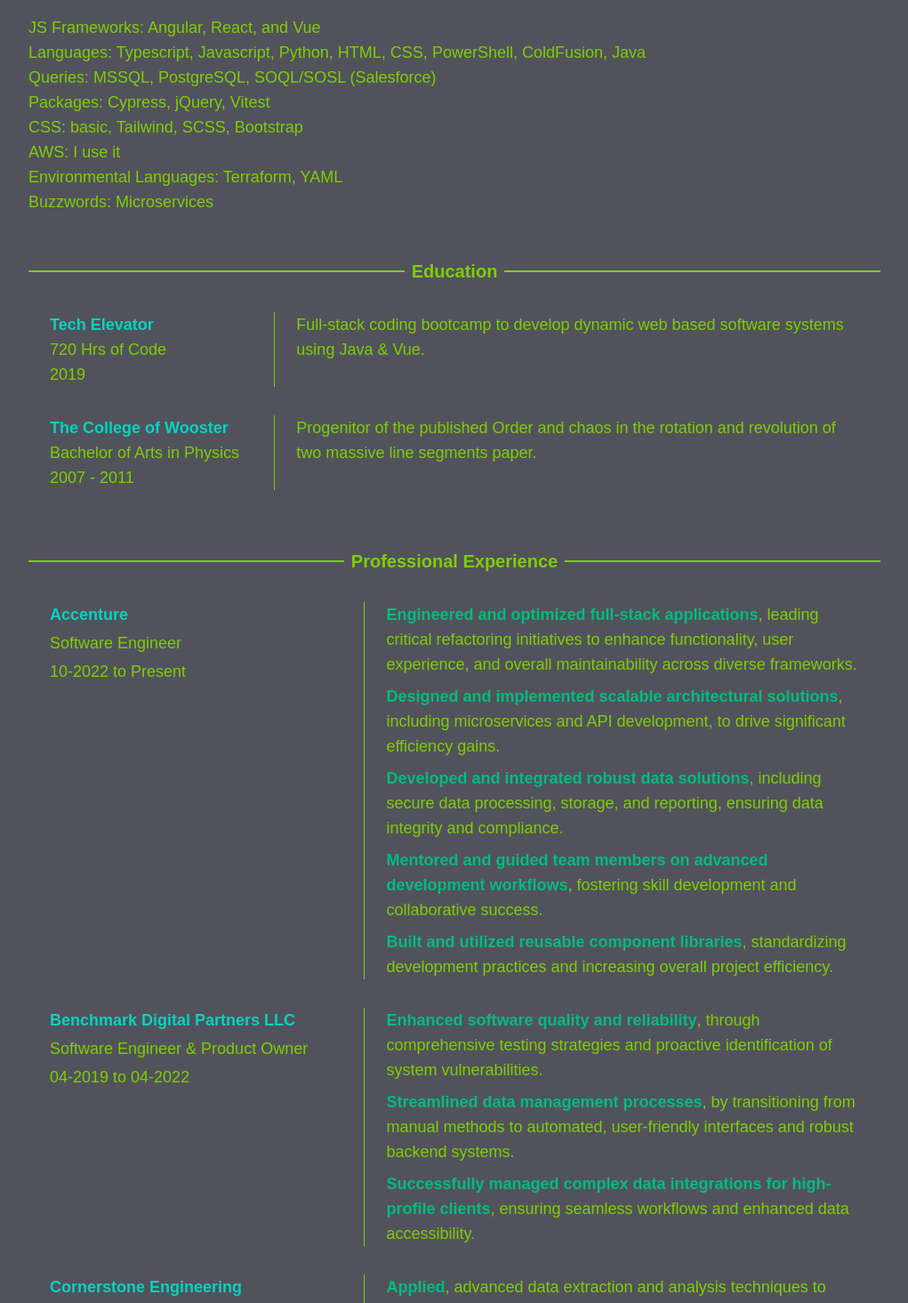
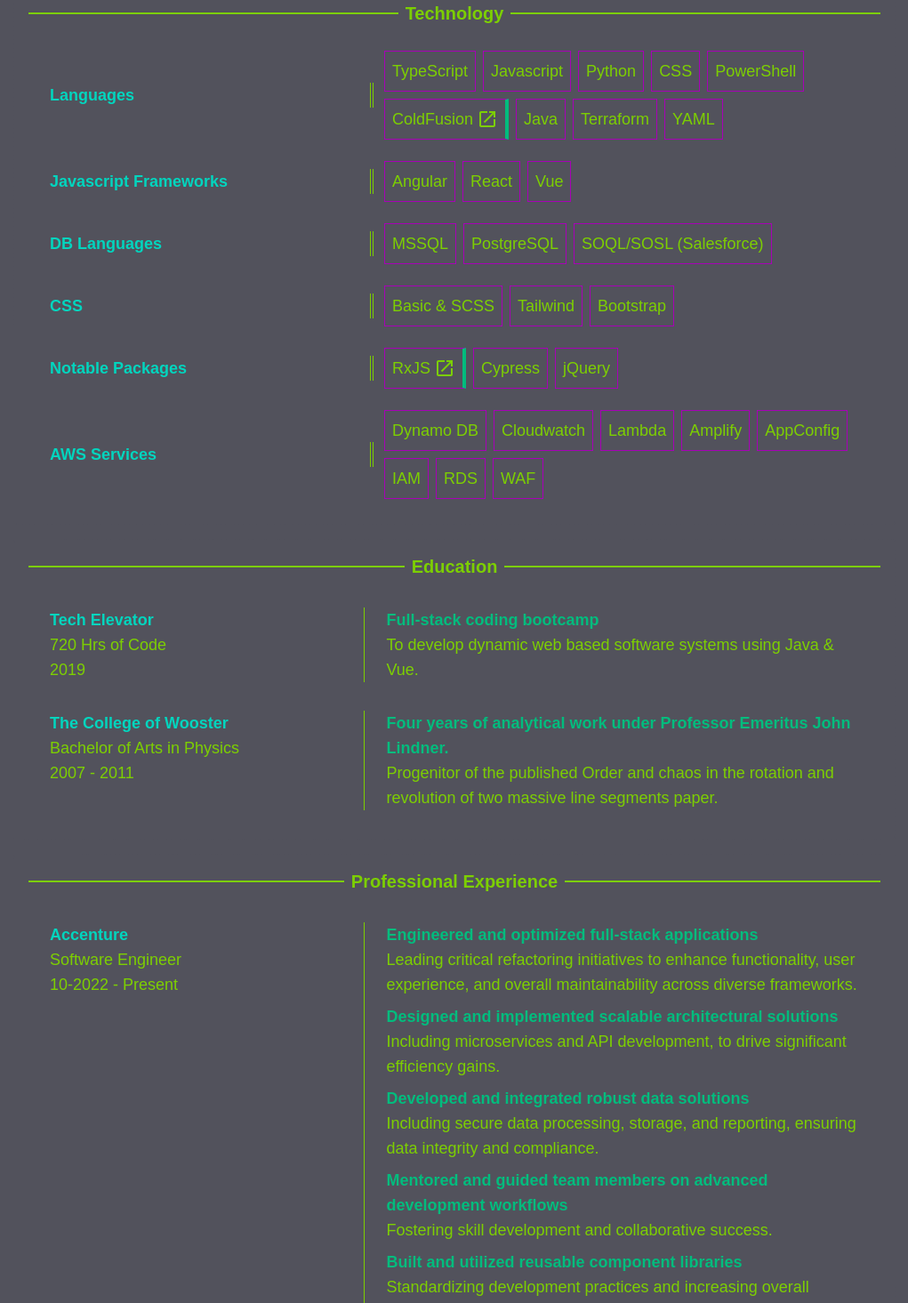
Before and after one commit to adsaines/adsaines.github.io, a Next.js app: page /resume in a window 1280 px wide. Shown: the part 585-2050 px from the top of the page at 89% size, without its empty margins (9-1030 px from the left). Built offline with nearby package versions, Linux system fonts and the light colour scheme.

Commit message:
refactored education section to be uniform with professional experience and added bricks for technology section

```diff
--- a/src/app/resume/page.tsx
+++ b/src/app/resume/page.tsx
@@ -1,55 +1,8 @@
 import { NextPage } from "next";
-import { BlurbWithTitle, EducationChunk, ProffessionalExperience, StandardResumeSection, TalkingPoint } from "./projections";
+import { BlurbWithTitle, ItemWithExplanations, StandardResumeSection, TitleWithBricks } from "./projections";
+import { ResumeWording } from './resumeWording'
 
 const Resume: NextPage = () => {
-
-    const tddBlurb = `I've been using TDD for a while, but I've found that I prefer to use it two very specific cirumstances. The first is for refactoring; it makes it considerably easier to work on large classes and components. The second is for time sensitive development; starting with the outcome keeps focus on easy and direct logical steps.`
-
-    const accentureTalkingPoints: TalkingPoint[] = [
-        {
-            bolded: 'Engineered and optimized full-stack applications',
-            followUp: 'leading critical refactoring initiatives to enhance functionality, user experience, and overall maintainability across diverse frameworks.'
-        },
-        {
-            bolded: 'Designed and implemented scalable architectural solutions',
-            followUp: 'including microservices and API development, to drive significant efficiency gains.'
-        },
-        {
-            bolded: 'Developed and integrated robust data solutions',
-            followUp: 'including secure data processing, storage, and reporting, ensuring data integrity and compliance.'
-        },
-        {
-            bolded: 'Mentored and guided team members on advanced development workflows',
-            followUp: 'fostering skill development and collaborative success.'
-        },
-        {
-            bolded: 'Built and utilized reusable component libraries',
-            followUp: 'standardizing development practices and increasing overall project efficiency.'
-        },
-    ]
-
-    const benchmarkTalkingPoints: TalkingPoint[] = [
-        {
-            bolded: 'Enhanced software quality and reliability',
-            followUp: 'through comprehensive testing strategies and proactive identification of system vulnerabilities. '
-        },
-        {
-            bolded: 'Streamlined data management processes',
-            followUp: 'by transitioning from manual methods to automated, user-friendly interfaces and robust backend systems.'
-        },
-        {
-            bolded: 'Successfully managed complex data integrations for high-profile clients',
-            followUp: 'ensuring seamless workflows and enhanced data accessibility.'
-        },
-    ]
-
-    const cornerstoneTalkingPoint: TalkingPoint[] = [
-        {
-            bolded: 'Applied',
-            followUp: 'advanced data extraction and analysis techniques to improve reporting efficiency and derive actionable insights from diverse data sources.'
-        }
-    ]
-
     return (
         <article className={`resume flex flex-col p-4 gap-4 m-2 max-w-4/5 text-lg`}>
             <StandardResumeSection title="Personal Details">
@@ -72,7 +25,7 @@
 
                     <BlurbWithTitle
                         title="Test Driven Development (TDD)"
-                        blurb={tddBlurb}
+                        blurb={ResumeWording.tddBlurb}
                         />
 
                     <BlurbWithTitle
@@ -82,71 +35,70 @@
                 </div>
             </StandardResumeSection>
             <StandardResumeSection title="Technology" >
-                <div className="flex flex-col gap-4">
-                    {/* TODO-MAYBE: chart the technologies by experience & preference in a scatter chart */}
-                </div>
-                <p>
-                    JS Frameworks: Angular, React, and Vue
-                </p>
-                <p>
-                    Languages: Typescript, Javascript, Python, HTML, CSS, PowerShell, ColdFusion, Java
-                </p>
-                <p>
-                    Queries: MSSQL, PostgreSQL, SOQL/SOSL (Salesforce)
-                </p>
-                <p>
-                    Packages: Cypress, jQuery, Vitest
-                </p>
-                <p>
-                    CSS: basic, Tailwind, SCSS, Bootstrap
-                </p>
-                <p>
-                    AWS: I use it
-                </p>
-                <p>
-                    Environmental Languages: Terraform, YAML
-                </p>
-                <p>
-                    Buzzwords: Microservices
-                </p>
+                {/* TODO-MAYBE: chart the technologies by experience & preference in a scatter chart */}
+                <TitleWithBricks
+                    title="Languages"
+                    bricks={[{title: 'TypeScript'},{title: 'Javascript'},{title: 'Python'},{title: 'CSS'},{title: 'PowerShell'},{title: 'ColdFusion', link: 'https://en.wikipedia.org/wiki/Adobe_ColdFusion'},{title: 'Java'},{title: 'Terraform'},{title: 'YAML'}]}
+                    />
+                <TitleWithBricks
+                    title="Javascript Frameworks"
+                    bricks={[{title: 'Angular'},{title: 'React'},{title: 'Vue'}]}
+                    />
+                <TitleWithBricks
+                    title="DB Languages"
+                    bricks={[{title: 'MSSQL'},{title: 'PostgreSQL'},{title: 'SOQL/SOSL (Salesforce)'}]}
+                    />
+                <TitleWithBricks
+                    title="CSS"
+                    bricks={[{title: 'Basic & SCSS'},{title: 'Tailwind'},{title: 'Bootstrap'}]}
+                    />
+                <TitleWithBricks
+                    title="Notable Packages"
+                    bricks={[{title: 'RxJS', link: 'https://rxjs.dev/'},{title: 'Cypress'},{title: 'jQuery'}]}
+                    />
+                <TitleWithBricks
+                    title="AWS Services"
+                    bricks={[{title: 'Dynamo DB'},{title: 'Cloudwatch'},{title: 'Lambda'},{title: 'Amplify'},{title: 'AppConfig'},{title: 'IAM'},{title: 'RDS'},{title: 'WAF'}]}
+                    />
             </StandardResumeSection>
             <StandardResumeSection title="Education" >
-                <EducationChunk
-                    blurb="Full-stack coding bootcamp to develop dynamic web based software systems using Java & Vue."
-                    graduated={2019}
-                    name="Tech Elevator"
-                    tagline="720 Hrs of Code"
+                <ItemWithExplanations
+                    startDate="2019/01/01"
+                    title="Tech Elevator"
+                    subTitle="720 Hrs of Code"
+                    talkingPoints={ResumeWording.techElevatorTalkingPoints}
+                    justUseYear={true}
                     />
-                {/* TODO: work the paper link into the education chunk */}
-                <EducationChunk
-                    blurb="Progenitor of the published Order and chaos in the rotation and revolution of two massive line segments paper."
-                    started={2007}
-                    graduated={2011}
-                    name="The College of Wooster"
-                    tagline="Bachelor of Arts in Physics"
+                <ItemWithExplanations
+                    startDate="2007/01/01"
+                    endDate="2011/01/01"
+                    title="The College of Wooster"
+                    subTitle="Bachelor of Arts in Physics"
+                    talkingPoints={ResumeWording.woosterTalkingPoints}
+                    justUseYear={true}
                     />
             </StandardResumeSection>
             <StandardResumeSection title="Professional Experience" >
                 {/* TODO: make this a swappable section, you can view it by project or company */}
-                <ProffessionalExperience
-                    company="Accenture"
-                    positionTitle="Software Engineer"
+                <ItemWithExplanations
+                    title="Accenture"
+                    subTitle="Software Engineer"
                     startDate="2022/10/05"
-                    talkingPoints={accentureTalkingPoints}
+                    talkingPoints={ResumeWording.accentureTalkingPoints}
                     />
-                <ProffessionalExperience
-                    company="Benchmark Digital Partners LLC"
-                    positionTitle="Software Engineer & Product Owner"
+                <ItemWithExplanations
+                    title="Benchmark Digital Partners LLC"
+                    subTitle="Software Engineer & Product Owner"
                     startDate="2019/04/01"
                     endDate="2022/04/01"
-                    talkingPoints={benchmarkTalkingPoints}
+                    talkingPoints={ResumeWording.benchmarkTalkingPoints}
                     />
-                <ProffessionalExperience
-                    company="Cornerstone Engineering"
-                    positionTitle="Spreadsheet Engineer and Data Analyst"
+                <ItemWithExplanations
+                    title="Cornerstone Engineering"
+                    subTitle="Spreadsheet Engineer and Data Analyst"
                     startDate="2011/09/01"
                     endDate="2019/01/01"
-                    talkingPoints={cornerstoneTalkingPoint}
+                    talkingPoints={ResumeWording.cornerstoneTalkingPoint}
                     />
             </StandardResumeSection>
         </article>
--- a/src/app/resume/projections.tsx
+++ b/src/app/resume/projections.tsx
@@ -1,3 +1,5 @@
+import { dateRangeToMonthAndYearRange, datesToYearRange, dateToMMYYYY } from "@/projections/dateStuff"
+
 export const StandardResumeSection = ({title, children}: {title: string, children: React.ReactNode}) => {
     return (
         <div className="border-1 border-dashed rounded-sm border-(--background-theme-primary) border-rounded hover:border-(--text-theme-primary) p-4">
@@ -32,54 +34,44 @@
     )
 }
 
-export const EducationChunk = ({name, tagline, started, graduated, blurb}:{name: string, tagline: string, started?: number, graduated: number, blurb: string}) => {
-    return (
-        <div className="flex py-4 px-6 gap-6">
-            <div className="w-2/5 flex flex-col justify-start border-r-1">
-                <span className="font-semibold text-lg text-(--text-theme-secondary)">
-                    {name}
-                </span>
-                <span>
-                    {tagline}
-                </span>
-                <span>
-                    {started ?? ''}{started ? ' - ' : ''}{graduated}
-                </span>
-            </div>
-            <div className="w-full">
-                {blurb}
-            </div>
-        </div>
-    )
-}
-
 export type TalkingPoint = {
     bolded: string
     followUp: string
 }
 
-export const DateToMMYYYY = (date: string) => {
-    const dateObj = new Date(date);
-
-    const month = dateObj.getMonth() +1;
-    const year = dateObj.getFullYear();
-
-    return `${month < 10 ? '0' : ''}${month}-${year}`;
+export type ItemWithExplanations = {
+    title: string,
+    subTitle: string,
+    startDate: string,
+    endDate?: string,
+    justUseYear?: boolean
+    talkingPoints: TalkingPoint[]
 }
 
-export const ProffessionalExperience = ({company, startDate, endDate, positionTitle, talkingPoints}:{company: string, startDate: string, endDate?: string, positionTitle: string, talkingPoints: TalkingPoint[]}) => {
+
+export const ItemWithExplanations = ({
+    title,
+    startDate,
+    endDate,
+    subTitle,
+    talkingPoints,
+    justUseYear = false
+}:ItemWithExplanations) => {
     return (
         <div className="flex py-4 px-6 gap-6">
-            <div className="w-2/5 flex flex-col justify-start border-r-1 gap-1">
+            <div className="w-2/5 flex flex-col justify-start border-r-1">
                 <span className="font-semibold text-lg text-(--text-theme-secondary)">
                     {/* TODO: add a linked in link for each company */}
-                    {company}
+                    {title}
                 </span>
                 <span>
-                    {positionTitle}
+                    {subTitle}
                 </span>
-                <span>
-                    {DateToMMYYYY(startDate)} to {endDate ? DateToMMYYYY(endDate) : 'Present'}
+                <span data-show={justUseYear} className="data-[show='false']:hidden">
+                    {datesToYearRange(startDate,endDate)}
+                </span>
+                <span data-show={!justUseYear} className="data-[show='false']:hidden">
+                    {dateRangeToMonthAndYearRange(startDate,endDate)}
                 </span>
             </div>
             <div className="w-3/5 flex flex-col gap-2">
@@ -93,9 +85,57 @@
 
 export const FormatTalkingPoint = ({point}: {point: TalkingPoint}) => {
     return (
-        <div>
+        <div className="flex flex-col">
             <span className="font-semibold text-(--text-theme-tertiary)">{point.bolded}</span>
-            <span>, {point.followUp}</span>
+            <span>{point.followUp}</span>
         </div>
     )
 }
+
+export type Brick = {
+    title: string,
+    link?: string
+}
+
+export const MakeBrick = ({brick}: {brick: Brick}) => {
+
+    if (brick.link){
+        return (
+            <a
+                href={brick.link}
+                target="_blank"
+                className="p-2 m-1 border-(--must-see-me) border-r-double border-r-4 border-r-(--text-theme-tertiary) border-1 hover:border-(--text-theme-tertiary) hover:text-(--text-theme-secondary) flex items-center gap-1"
+                >
+                {brick.title}
+                {/* TODO: figure out how to make this a bit smaller */}
+                <span className="material-icons text-xs">open_in_new</span>
+            </a>
+        )
+    }
+
+    return (
+        <div className="p-2 m-1 border-(--must-see-me) border-1 hover:text-(--text-theme-secondary)">
+            {brick.title}
+        </div>
+    )
+}
+
+export const TitleWithBricks = ({title, subTitle, bricks}:{ title: string, subTitle?: string, bricks: Brick[]}) => {
+    return (
+        <div className="flex justify-start items-center w-full px-6">
+            <div className="w-2/5 flex flex-col justify-start border-double border-r-4">
+                <div className="font-semibold text-lg text-(--text-theme-secondary)">
+                    {title}
+                </div>
+                <div data-show={subTitle !== undefined} className="data-[show='false']:hidden">
+                    {subTitle}
+                </div>
+            </div>
+            <div className="flex flex-wrap w-3/5 p-2">
+                {
+                    bricks.map((brick, index) => <MakeBrick brick={brick} key={`brick-${index}`} />)
+                }
+            </div>
+        </div>
+    )
+}
--- /dev/null
+++ b/src/app/resume/resumeWording.ts
@@ -0,0 +1,72 @@
+import { TalkingPoint } from "./projections"
+
+
+const tddBlurb = `I've been using TDD for a while and I've found that I prefer to use it two very specific cirumstances. The first is for refactoring; it makes it considerably easier to work on large classes and components with complex side-effects. The second is for time sensitive development; starting with the outcome keeps focus on easy and direct logical steps.`
+
+const accentureTalkingPoints: TalkingPoint[] = [
+    {
+        bolded: 'Engineered and optimized full-stack applications',
+        followUp: 'Leading critical refactoring initiatives to enhance functionality, user experience, and overall maintainability across diverse frameworks.'
+    },
+    {
+        bolded: 'Designed and implemented scalable architectural solutions',
+        followUp: 'Including microservices and API development, to drive significant efficiency gains.'
+    },
+    {
+        bolded: 'Developed and integrated robust data solutions',
+        followUp: 'Including secure data processing, storage, and reporting, ensuring data integrity and compliance.'
+    },
+    {
+        bolded: 'Mentored and guided team members on advanced development workflows',
+        followUp: 'Fostering skill development and collaborative success.'
+    },
+    {
+        bolded: 'Built and utilized reusable component libraries',
+        followUp: 'Standardizing development practices and increasing overall project efficiency.'
+    },
+]
+
+const benchmarkTalkingPoints: TalkingPoint[] = [
+    {
+        bolded: 'Enhanced software quality and reliability',
+        followUp: 'Through comprehensive testing strategies and proactive identification of system vulnerabilities. '
+    },
+    {
+        bolded: 'Streamlined data management processes',
+        followUp: 'By transitioning from manual methods to automated, user-friendly interfaces and robust backend systems.'
+    },
+    {
+        bolded: 'Successfully managed complex data integrations for high-profile clients',
+        followUp: 'Ensuring seamless workflows and enhanced data accessibility.'
+    },
+]
+
+const cornerstoneTalkingPoint: TalkingPoint[] = [
+    {
+        bolded: 'Applied advanced data extraction and analysis techniques',
+        followUp: 'To improve reporting efficiency and derive actionable insights from diverse data sources.'
+    }
+]
+
+const techElevatorTalkingPoints: TalkingPoint[] = [
+    {
+        bolded: 'Full-stack coding bootcamp',
+        followUp: 'To develop dynamic web based software systems using Java & Vue.'
+    }
+]
+
+const woosterTalkingPoints: TalkingPoint[] = [
+    {
+        bolded: 'Four years of analytical work under Professor Emeritus John Lindner.',
+        followUp: 'Progenitor of the published Order and chaos in the rotation and revolution of two massive line segments paper.',
+    }
+]
+
+export const ResumeWording = {
+    tddBlurb,
+    benchmarkTalkingPoints,
+    cornerstoneTalkingPoint,
+    accentureTalkingPoints,
+    techElevatorTalkingPoints,
+    woosterTalkingPoints,
+}
--- /dev/null
+++ b/src/projections/dateStuff.ts
@@ -0,0 +1,40 @@
+
+/**
+ * @param date string
+ * @returns date as a MM-YYYY string
+ */
+export const dateToMMYYYY = (date: string) => {
+    const dateObj = new Date(date);
+
+    const month = dateObj.getMonth() +1;
+    const year = dateObj.getFullYear();
+
+    return `${month < 10 ? '0' : ''}${month}-${year}`;
+}
+
+/**
+ * Returns a set of dates formatted as MM-YYYY. If the end date is not provided it return "Present" instead of a date.
+ * @param start string
+ * @param end string
+ * @returns MM-YYYY - MM-YYYY
+ */
+export const dateRangeToMonthAndYearRange = (start: string, end?: string) => {
+    const startDate = dateToMMYYYY(start);
+    const endDate = end ? dateToMMYYYY(end) : 'Present'
+
+    return `${startDate} - ${endDate}`
+}
+
+/**
+ * Returns the years of two dates. If the end date is not defined it returns only the year of start.
+ * @param start string
+ * @param end string
+ * @returns YYYY - YYYY
+ */
+export const datesToYearRange = (start: string, end?: string) => {
+    const startDate = new Date(start).getFullYear();
+    const endDate = end ? new Date(end).getFullYear() : ''
+    const dash = endDate !== '' ? ' - ' : ''
+
+    return startDate + dash + endDate
+}
```
Also changed, not shown: src/app/kudos/page.tsx (added, +15 -0 lines), 1 other file (tests, documents, lock files or other folders).
